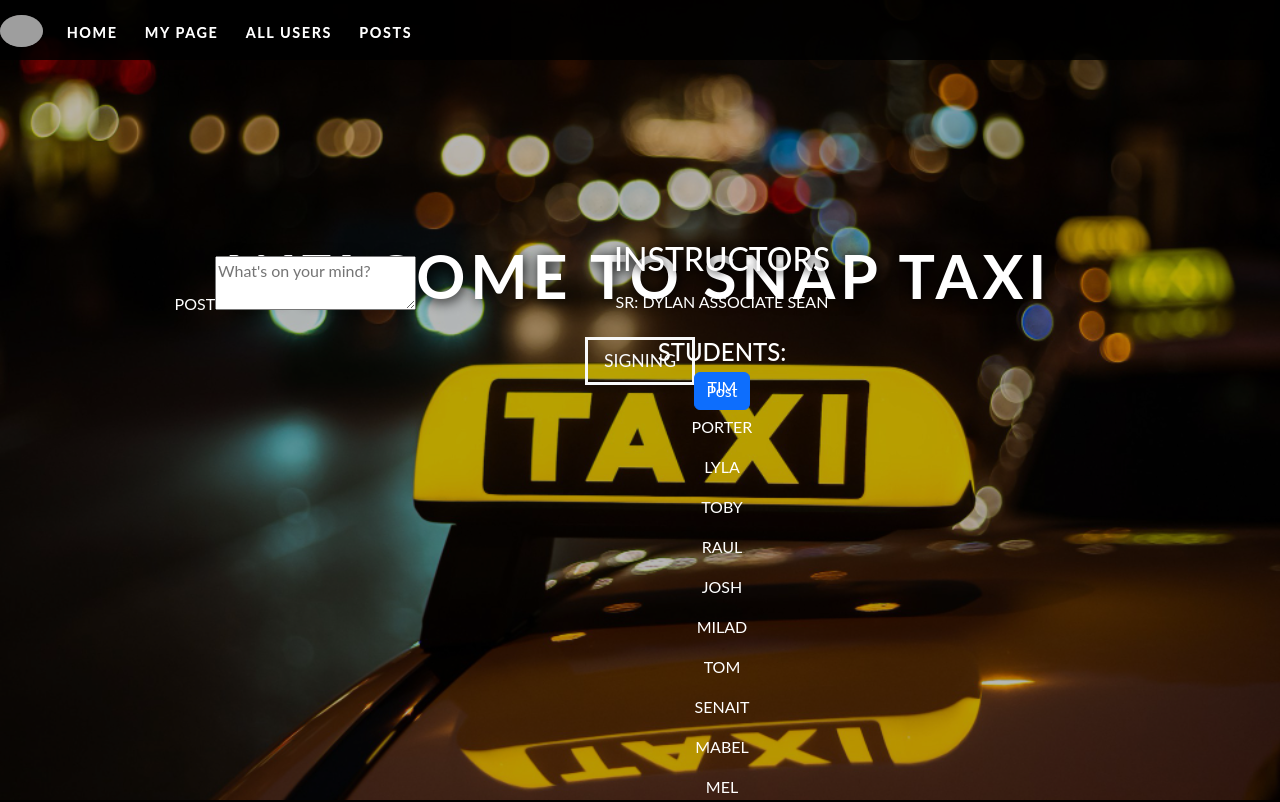
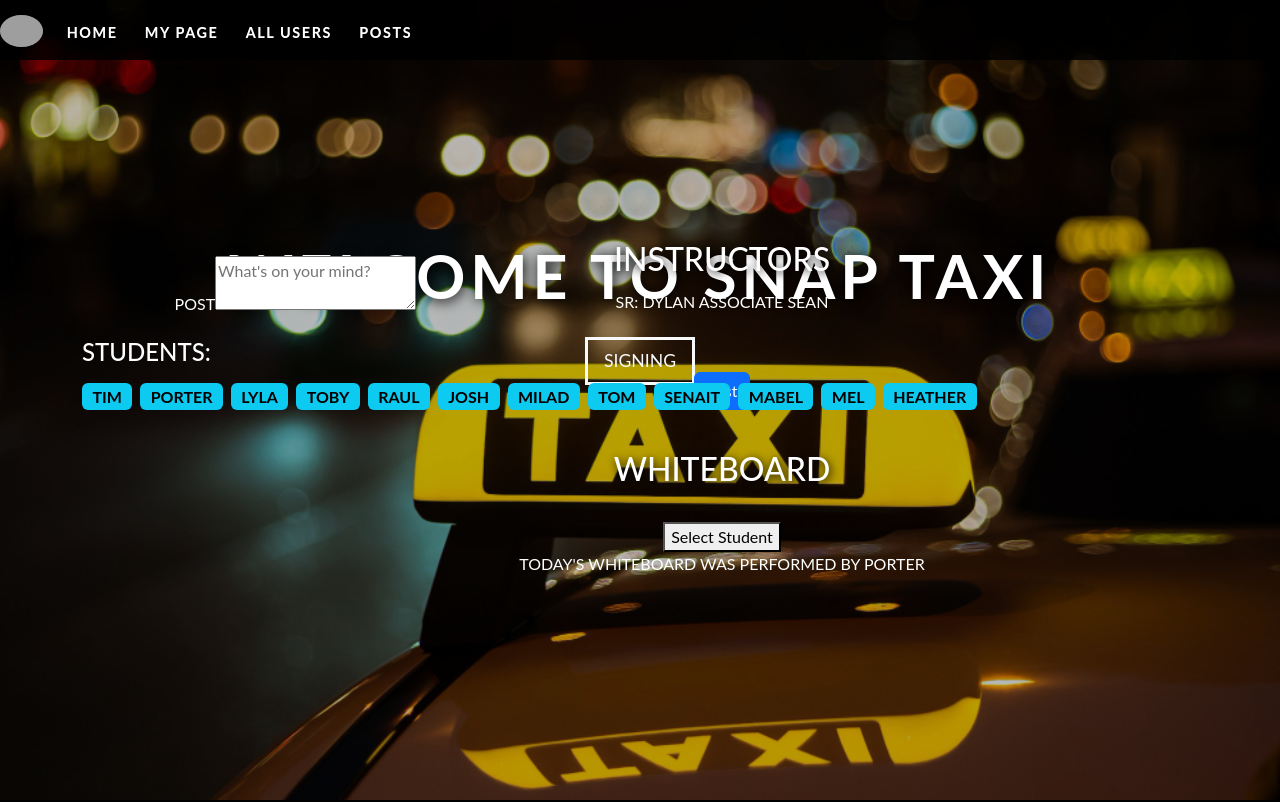
Before and after one commit to Amin-Mashayekhan/Snap-React-App, a React (Vite) app: page / in a window 1280 px wide. Shown: the top 802 px of the page. Built offline with nearby package versions, Linux system fonts and the light colour scheme; grey boxes are pictures that could not be loaded.

Commit message:
Update Students.tsx

```diff
--- a/src/components/Students.tsx
+++ b/src/components/Students.tsx
@@ -1,11 +1,13 @@
 export default function Students(props: { studentArray:Array<string> } ) {
 
   return (
-    <>
-      <h4>Students: </h4>
-      {props.studentArray.map((student: string, i: number) => {
-        return <p key={i}>{student}</p>;
-      })}
-    </>
+    <div className="text-start mb-4">
+      <h4 className="mb-3">Students: </h4>
+      <div className="d-flex flex-wrap">
+        {props.studentArray.map((student: string, i: number) => {
+          return <p className="badge fs-6 bg-info me-2 text-black " key={i}>{student}</p>;
+        })}
+      </div>
+    </div>
   );
 }
```
